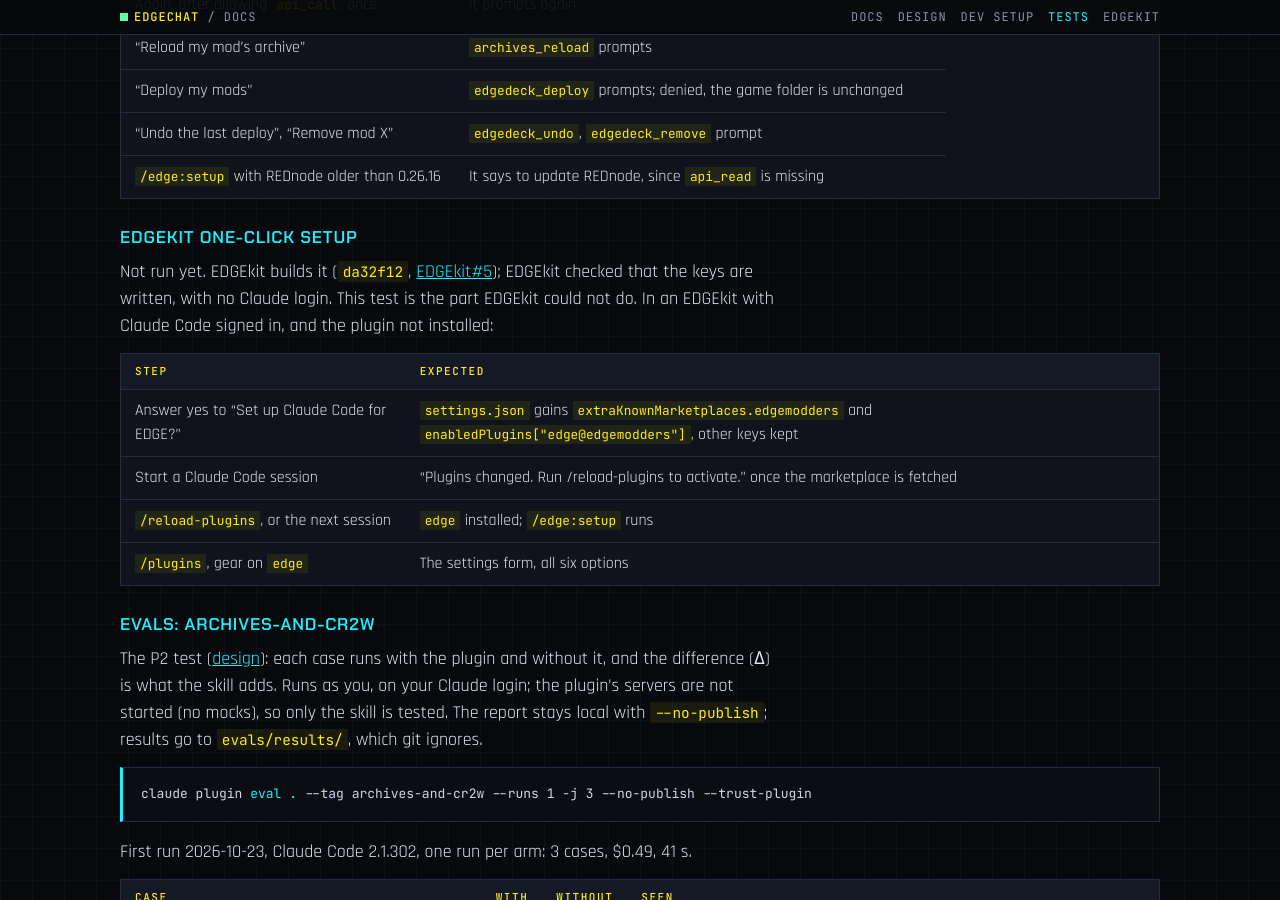
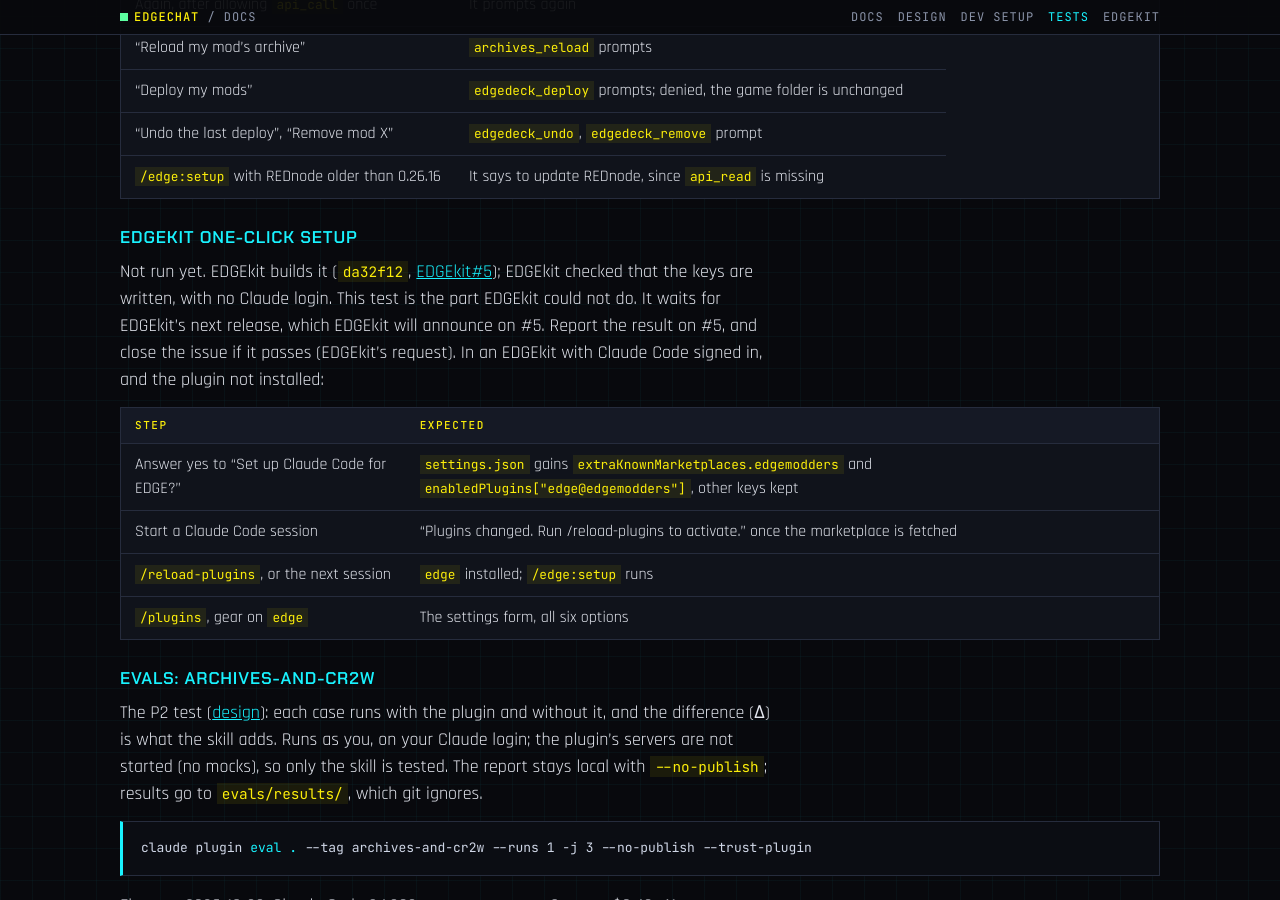
Before and after one commit to Edgemodders/EDGEchat, a Jekyll site: the page built from docs/testing.md, in a window 1280 px wide and 900 px high, scrolled down 8496 px. Built offline with Jekyll 4.4.1, drawn with Linux system fonts in a browser that asks for light colours; our own code applies the rules of GitHub Pages for plain Markdown files.

Commit message:
Tests: report the EDGEkit setup test on EDGEkit#5, close it on a pass
Co-Authored-By: Claude Opus 5.5 <noreply@anthropic.com>

```diff
--- a/docs/testing.md
+++ b/docs/testing.md
@@ -253,7 +253,7 @@ Not run yet. Needs REDnode 0.26.16 or newer in the game, and plugin 0.0.5 or new
 
 ### EDGEkit one-click setup
 
-Not run yet. EDGEkit builds it (`da32f12`, [EDGEkit#5](https://github.com/Edgemodders/EDGEkit/issues/5)); EDGEkit checked that the keys are written, with no Claude login. This test is the part EDGEkit could not do. In an EDGEkit with Claude Code signed in, and the plugin not installed:
+Not run yet. EDGEkit builds it (`da32f12`, [EDGEkit#5](https://github.com/Edgemodders/EDGEkit/issues/5)); EDGEkit checked that the keys are written, with no Claude login. This test is the part EDGEkit could not do. It waits for EDGEkit's next release, which EDGEkit will announce on #5. Report the result on #5, and close the issue if it passes (EDGEkit's request). In an EDGEkit with Claude Code signed in, and the plugin not installed:
 
 | Step | Expected |
 |---|---|
```
